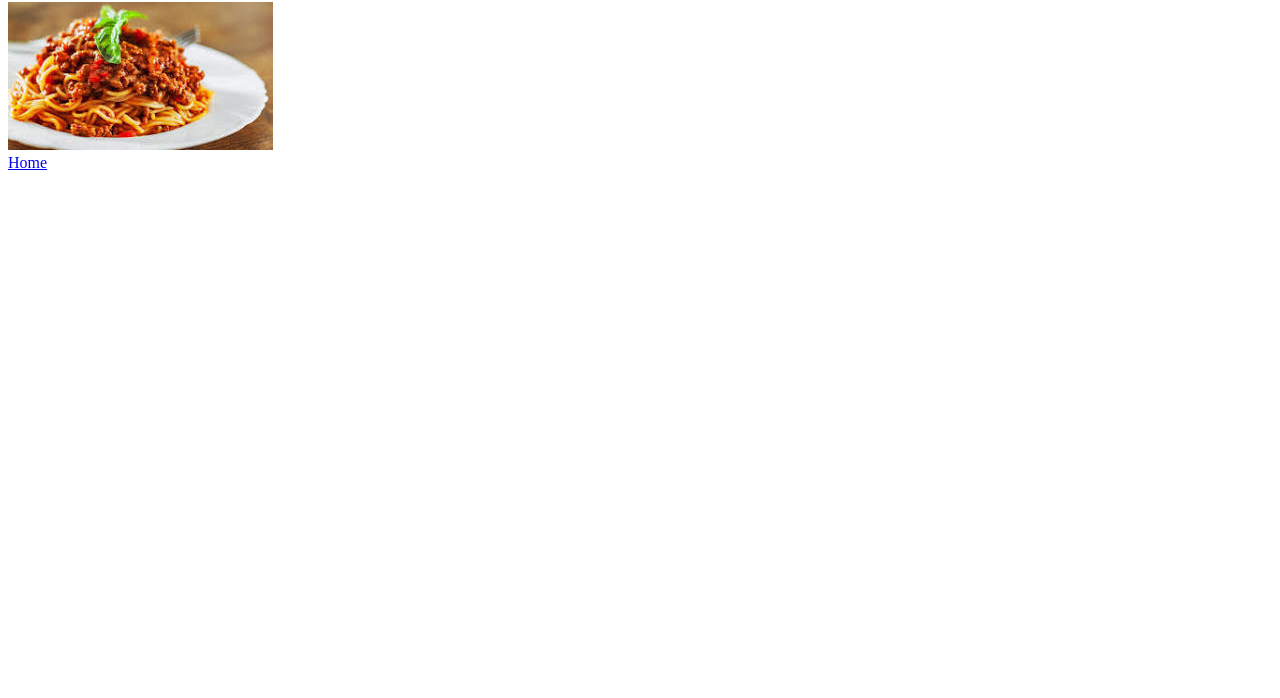
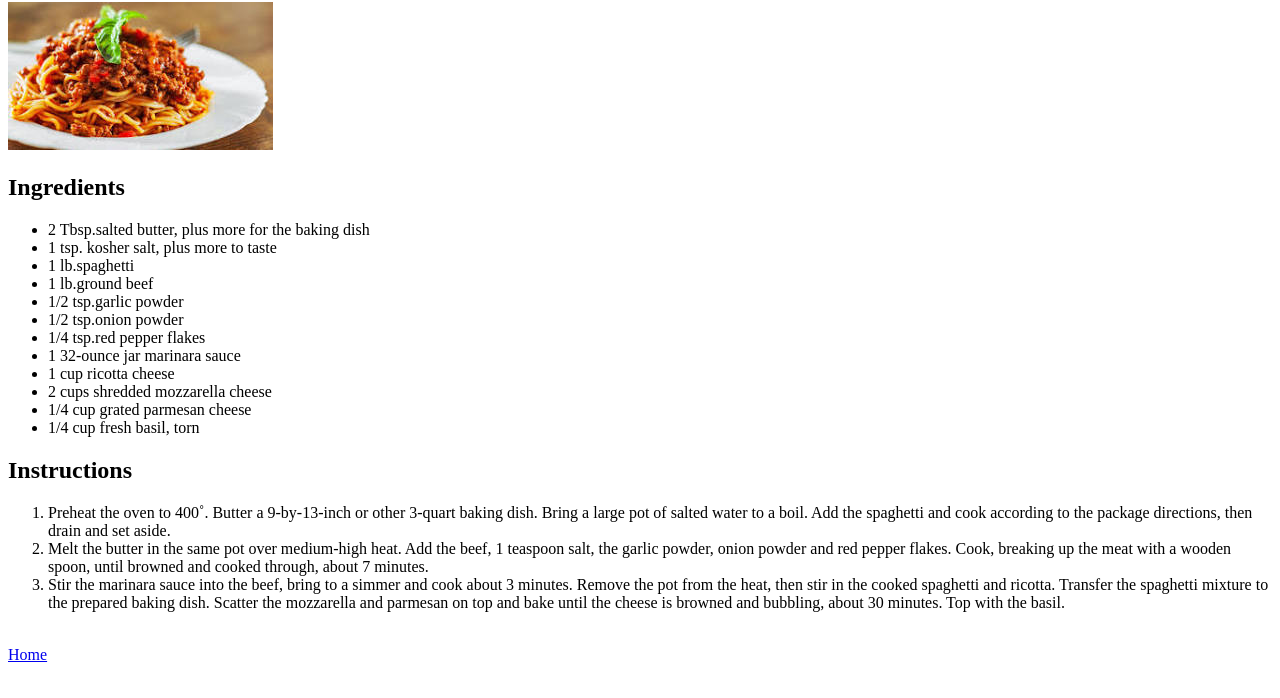
Before and after one commit to noname1318/odin-recipes, a plain HTML site: page Recipes/Spaghetti.html in a window 1280 px wide. Shown: the part 78-776 px from the top of the page. Drawn offline with Linux system fonts and the light colour scheme.

Commit message:
Added instructions and and ingredients in spaghetti html
Added link to spaghetti html to index.html

```diff
--- a/Recipes/Spaghetti.html
+++ b/Recipes/Spaghetti.html
@@ -7,6 +7,35 @@
         <body>
             <h1>Spaghetti</h1>
             <img src="images/spaghetti .jpg" alt="spaghetti image">
+            <h2>Ingredients</h2>
+            <ul>
+                <li>2 Tbsp.salted butter, plus more for the baking dish</li>
+                <li>1 tsp. kosher salt, plus more to taste</li>
+                <li>1 lb.spaghetti</li>
+                <li>1 lb.ground beef</li>
+                <li>1/2 tsp.garlic powder</li>
+                <li>1/2 tsp.onion powder</li>
+                <li>1/4 tsp.red pepper flakes</li>
+                <li>1 32-ounce jar marinara sauce</li>
+                <li>1 cup ricotta cheese</li>
+                <li>2 cups shredded mozzarella cheese</li>
+                <li>1/4 cup grated parmesan cheese</li>
+                <li>1/4 cup fresh basil, torn</li>
+
+
+            </ul>
+
+            <h2> Instructions</h2>
+            <ol>
+                <li>Preheat the oven to 400˚. Butter a 9-by-13-inch or other 3-quart baking dish. Bring a large pot of salted water to a boil. Add the spaghetti and
+                    cook according to the package directions,
+                     then drain and set aside. </li>
+                     <li>Melt the butter in the same pot over medium-high heat. Add the beef, 1 teaspoon salt, the garlic powder, onion powder and red pepper flakes. Cook, breaking up the meat with a wooden
+                        spoon, until browned and cooked through, about 7 minutes. </li>
+                        <li>Stir the marinara sauce into the beef, bring to a simmer and cook about 3 minutes. Remove the pot from the heat, then stir in the cooked spaghetti and ricotta. Transfer the spaghetti mixture to the prepared baking dish. Scatter the mozzarella and parmesan on top and bake until the cheese is browned and
+                             bubbling, about 30 minutes. Top with the basil.</li>
+
+            </ol>
 
 
 
```
Also changed, not shown: index.html (+1 -0 lines).
